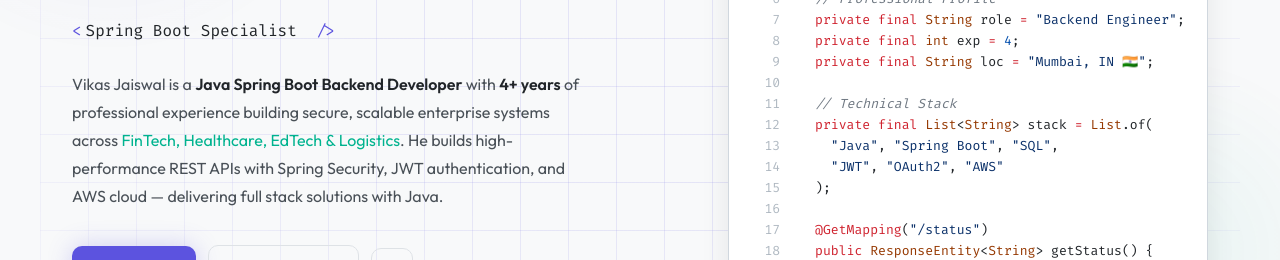
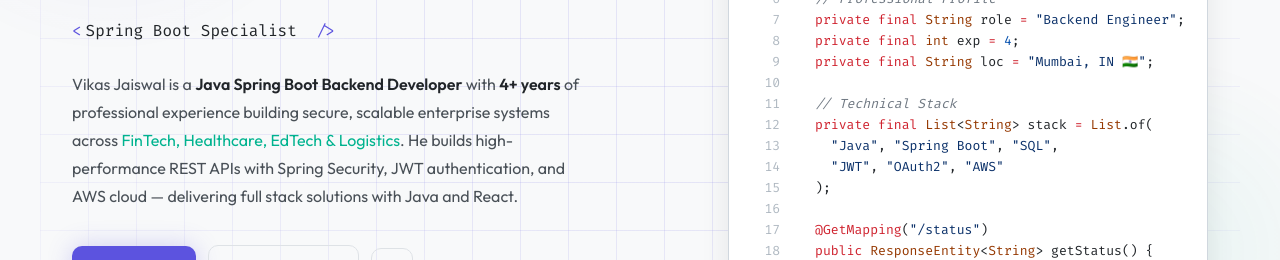
Before and after one commit to vikas794/vikas794.github.io, a React (Vite) app: page / in a window 1280 px wide. Shown: the part 346-606 px from the top of the page. Built offline with nearby package versions, Linux system fonts and the light colour scheme; no server answers.

Commit message:
Update src/components/Hero.tsx

```diff
--- a/src/components/Hero.tsx
+++ b/src/components/Hero.tsx
@@ -3,10 +3,10 @@ import { motion } from "motion/react";
 import { Github, Linkedin, Mail } from "lucide-react";
 
 const metrics = [
-  { num: "4", unit: "+", label: "Years Experience" },
-  { num: "15", unit: "+", label: "REST APIs Built" },
-  { num: "40", unit: "%", label: "Integration Time Cut" },
-  { num: "80", unit: "%", label: "Manual Effort Cut" },
+  { num: "4",  unit: "+", label: "Years Experience"     },
+  { num: "15", unit: "+", label: "REST APIs Built"       },
+  { num: "40", unit: "%", label: "Integration Time Cut"  },
+  { num: "80", unit: "%", label: "Manual Effort Cut"     },
 ];
 
 export default function Hero() {
@@ -96,7 +96,7 @@ export default function Hero() {
           professional experience building secure, scalable enterprise systems
           across <em>FinTech, Healthcare, EdTech &amp; Logistics</em>.
           He builds high-performance REST APIs with Spring Security, JWT authentication, and AWS cloud —
-          delivering full stack solutions with Java.
+          delivering full stack solutions with Java and React.
         </motion.p>
 
         <motion.div
```
